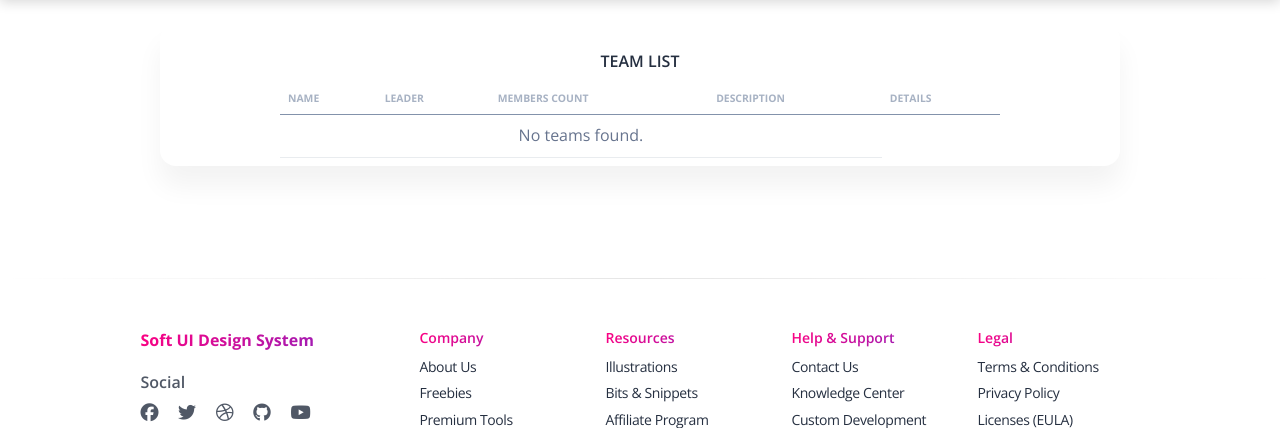
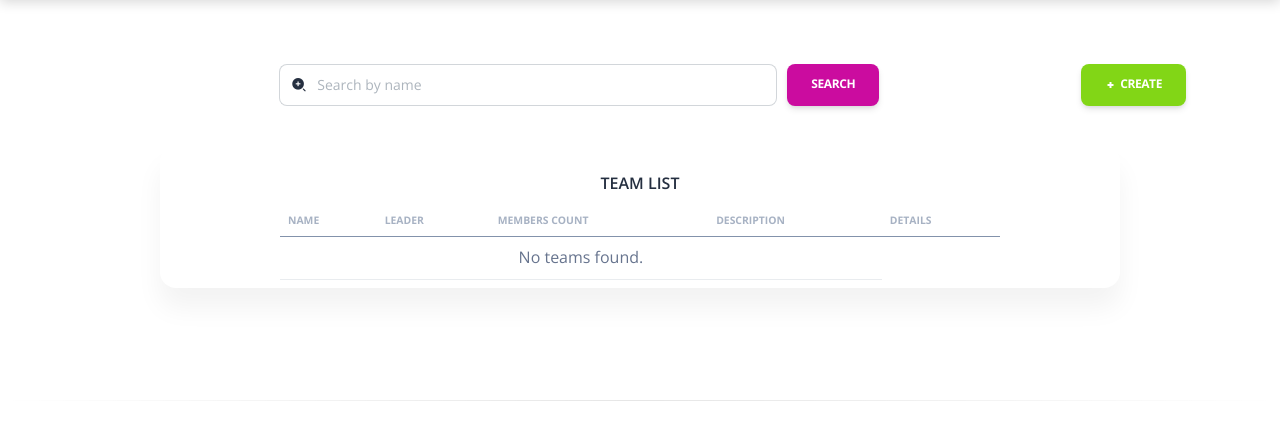
Before and after one commit to Psychox1k/task_forge, a Django app: page /teams/ in a window 1280 px wide. Shown: the part 73-501 px from the top of the page. Run offline with Django 5.2, Linux system fonts and the light colour scheme; the visitor is signed in with stand-in values (Sample User, id 1); data that the repository does not hold is empty; some libraries are stand-ins or nearby versions.

Commit message:
feat(team): add search functionality and Create button to team list

```diff
--- a/tasks/views.py
+++ b/tasks/views.py
@@ -27,10 +27,21 @@ class WorkerListView(LoginRequiredMixin, generic.ListView):
 
 
 
-
 class TeamListView(LoginRequiredMixin, generic.ListView):
     model = Team
     paginate_by = 5
+
+    def get_queryset(self):
+        queryset = Team.objects.all()
+        name = self.request.GET.get("name", "")
+        if name:
+            queryset = queryset.filter(name__icontains=name)
+        return queryset
+
+    def get_context_data(self, *, object_list=None, **kwargs):
+        context = super().get_context_data(**kwargs)
+        context["name"] = self.request.GET.get("name", "")
+        return context
 
 
 class ProjectListView(LoginRequiredMixin, generic.ListView):
@@ -50,7 +61,6 @@ class ProjectListView(LoginRequiredMixin, generic.ListView):
         return context
 
 
-
 class TaskListView(LoginRequiredMixin, generic.ListView):
     model = Task
     paginate_by = 10
@@ -68,7 +78,6 @@ class TaskListView(LoginRequiredMixin, generic.ListView):
         return context
 
 
-
 class WorkerDetailView(LoginRequiredMixin, generic.DetailView):
     model = Worker
 
--- a/templates/tasks/team_list.html
+++ b/templates/tasks/team_list.html
@@ -5,6 +5,28 @@
 {% block stylesheets %}{% endblock stylesheets %}
 
 {% block content %}
+
+    <div class="container mt-6">
+        <div class="d-flex justify-content-center align-items-center flex-wrap gap-3">
+
+         <form method="get" class="d-flex mx-auto w-100" style="gap: 10px; max-width: 600px;">
+        <div class="input-group" style="height: 42px;">
+          <span class="input-group-text d-flex align-items-center"><i class="ni ni-zoom-split-in"></i></span>
+          <input type="text" name="name" class="form-control" placeholder="Search by name" value="{{ request.GET.name }}">
+        </div>
+        <button type="submit" class="btn btn-primary d-flex align-items-center" style="height: 42px;">Search</button>
+      </form>
+
+          <a href="#" class="btn btn-success d-flex align-items-center justify-content-center" style="height: 42px;">
+            <i class="ni ni-fat-add me-1"></i> Create
+          </a>
+
+        </div>
+    </div>
+
+
+
+
   <div class="card my-4 mx-auto" style="max-width: 960px;">
   <div class="card-header pb-0">
     <h6 class="text-uppercase text-center">Team List</h6>
```
